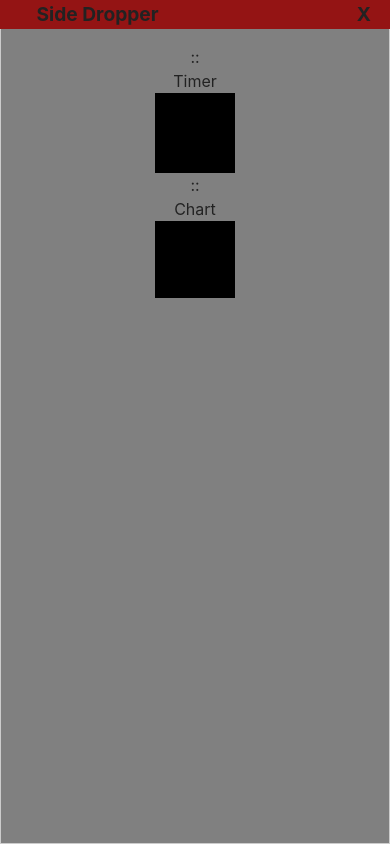
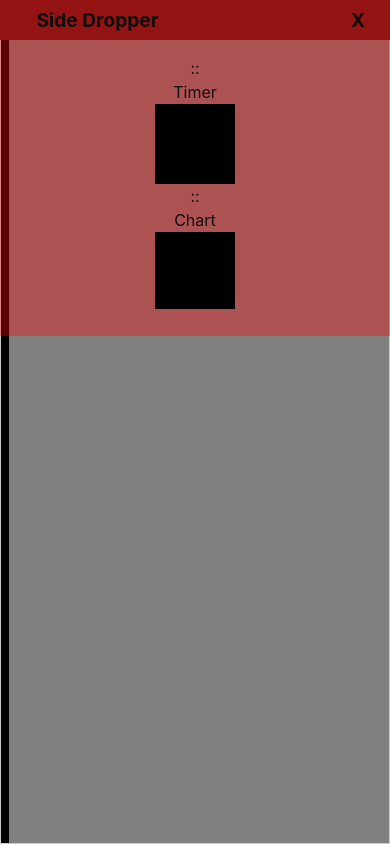
Before and after one commit to Jabrews/FlowGrid-Demo, a React (Vite) app: page / in a window 390 px wide. Built offline with nearby package versions, Linux system fonts and the light colour scheme.

Commit message:
polished grid responsiveness and fixed model styling

```diff
--- a/src/App.tsx
+++ b/src/App.tsx
@@ -58,6 +58,7 @@ export default function App() {
           // called when dragging ends (drop or cancel)
           onDragEnd={({ over, active }) => {
             console.log('ended drag : ', active.id);
+            // if over whiteboard
             if (over?.id === 'droppable-1') {
               const type = active.data?.current?.type || String(active.id);
               const uniqueId = `${type}-${Date.now()}`;
@@ -71,6 +72,13 @@ export default function App() {
                 }
               ]);
             }
+
+            // if over side dropper
+            else if (over?.id === 'droppable-2') {
+              setActiveId(null);
+            }
+
+
             console.log('app dropped items :', droppedItems)
             setActiveId(null);
           }}
--- a/src/components/Elements/SideDropper/SideDropper.tsx
+++ b/src/components/Elements/SideDropper/SideDropper.tsx
@@ -1,11 +1,17 @@
 import { useState } from 'react';
 import DroppableItemList from '../SideDropper/DroppableItemList';
+import { useDroppable } from '@dnd-kit/core';
+
 
 export default function SideDropper() {
   const [sideOpen, setSideOpen] = useState(true);
+  const { setNodeRef } = useDroppable({ id: 'droppable-2' });
+
 
   return (
-    <div className={`side-dropper-container ${sideOpen ? 'active' : ''}`}
+    <div
+    className={`side-dropper-container ${sideOpen ? 'active' : ''}`}
+    ref={setNodeRef}
     >
       <div className="side-dropper-header">
         <h2>{sideOpen ? 'Side Dropper' : ''}</h2>
--- a/src/components/Elements/Whiteboard/Whiteboard.tsx
+++ b/src/components/Elements/Whiteboard/Whiteboard.tsx
@@ -4,7 +4,8 @@ import GridLayout from 'react-grid-layout';
 import type {Layout} from 'react-grid-layout';
 import 'react-grid-layout/css/styles.css';
 import Timer from '../Timer/Timer';
-import { useDroppable } from '@dnd-kit/core';
+import { useDroppable } from '@dnd-kit/core'
+
 
 // delete element model
 import { useDeleteModal } from '../DeleteElementModel/DeleteElementModelContext';
@@ -22,6 +23,24 @@ type WhiteboardProps = {
 };
 
 export default function Whiteboard({ droppedItems, setDroppedItems }: WhiteboardProps) {
+
+  // Grid reponsivness
+const [gridMargin, setGridMargin] = useState<[number, number]>([100, 150]);
+
+  useEffect(() => {
+    const handleResize = () => {
+      if (window.innerWidth < 768) {
+        setGridMargin([50, 100]);
+      } else {
+        setGridMargin([80, 120]);
+      }
+    };
+    window.addEventListener('resize', handleResize);
+    handleResize(); // initial check
+    return () => window.removeEventListener('resize', handleResize);
+  }, []);
+
+
   const { setNodeRef } = useDroppable({ id: 'droppable-1' });
     const { open } = useDeleteModal(); // Access the modal context
 
@@ -45,24 +64,30 @@ export default function Whiteboard({ droppedItems, setDroppedItems }: Whiteboard
   }, [droppedItems]);
 
   return (
-    <div className="whiteboard" style={{ width: '100%', height: '100vh', overflow: 'scroll' }}>
+    <div className="whiteboard" style={{ width: '100%', height: '100vh', overflow: 'scroll', background: 'black'}}>
       <div
         ref={setNodeRef}
         style={{
-          width: '100%',
-          height: '100%',
+          margin : '0.5em',
+          display: 'inline-block',
+          width: '2000px',
+          height: '2000px',
+          background: 'grey',
         }}
         className="droppable-div"
       >
         <GridLayout
           layout={layout}
+          compactType={null} // disables auto-compacting
           cols={24}
-          rowHeight={100}
+          rowHeight={50}
           width={2000}
-          margin={[100, 150]}
-          preventCollision={false}
+          margin={gridMargin}
+          preventCollision={true}
           draggableHandle=".drag-handle"
           isResizable={false}
+          useCSSTransforms={false}
+          onLayoutChange={setLayout}
         >
           {droppedItems.map((item) => (
             <div key={item.id} className="whiteboard-item">
--- a/src/styles/_CenterModal.scss
+++ b/src/styles/_CenterModal.scss
@@ -14,5 +14,6 @@
 
     button {
       color: red;
+      padding : 1em;
     }
   }
--- a/src/styles/_SideDropper.scss
+++ b/src/styles/_SideDropper.scss
@@ -20,6 +20,7 @@
     background-color: rgb(148, 20, 20);
 
     .close-icon {
+      padding : 0.3em;
       margin-left: 5em;
       cursor: pointer;
     }
@@ -34,6 +35,8 @@
     width: 100%;
     display: block;
     background-color: rgb(230, 25, 25);
+    overflow-x: hidden;
+
   }
 
   /* collapsed state */
@@ -77,6 +80,7 @@
   justify-content: center;
   text-align: center;
   overflow-y: scroll;
+  overflow-x: hidden;
 
   .drop-list-child {
     cursor: pointer;
@@ -145,7 +149,7 @@
 
   .side-dropper-content {
     height : 35vh;
-    background: none; /* Delete Debugging */
+    background: rgba(255, 0, 0, 0.356); /* Delete Debugging */
 
 
 
--- a/src/styles/main.css
+++ b/src/styles/main.css
@@ -131,6 +131,7 @@
 }
 .center-modal button {
   color: red;
+  padding: 1em;
 }
 
 .tools {
@@ -171,6 +172,7 @@
   background-color: rgb(148, 20, 20);
 }
 .side-dropper-container .side-dropper-header .close-icon {
+  padding: 0.3em;
   margin-left: 5em;
   cursor: pointer;
 }
@@ -182,6 +184,7 @@
   width: 100%;
   display: block;
   background-color: rgb(230, 25, 25);
+  overflow-x: hidden;
 }
 .side-dropper-container.active .side-dropper-header {
   grid-template-columns: 1fr 1fr;
@@ -212,6 +215,7 @@
   justify-content: center;
   text-align: center;
   overflow-y: scroll;
+  overflow-x: hidden;
 }
 .drop-item-list-container .drop-list-child {
   cursor: pointer;
@@ -268,7 +272,7 @@
   }
   .side-dropper-container.active .side-dropper-content {
     height: 35vh;
-    background: none; /* Delete Debugging */
+    background: rgba(255, 0, 0, 0.356); /* Delete Debugging */
   }
 }
 /* Minimal nCSS Reset */
@@ -282,7 +286,7 @@ html {
   font-size: 16px;
   font-family: "Inter", sans-serif;
   line-height: 1.5;
-  color: #222;
+  color: #0e0e0e;
 }
 
 a {
--- a/src/styles/main.scss
+++ b/src/styles/main.scss
@@ -15,7 +15,7 @@
       font-size: 16px;
       font-family: 'Inter', sans-serif;
       line-height: 1.5;
-      color: #222;
+      color: #0e0e0e;
 
   }
 
```
Also changed, not shown: 1 other file (tests, documents, lock files or other folders).
